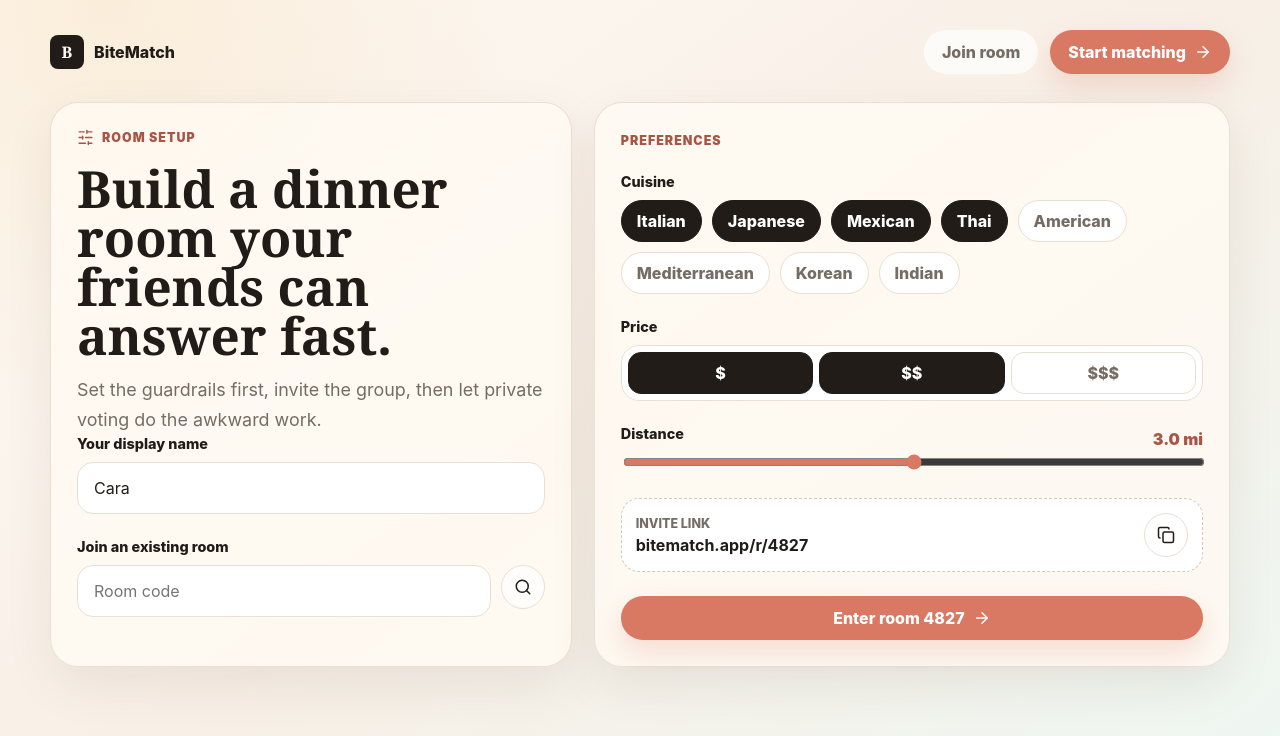
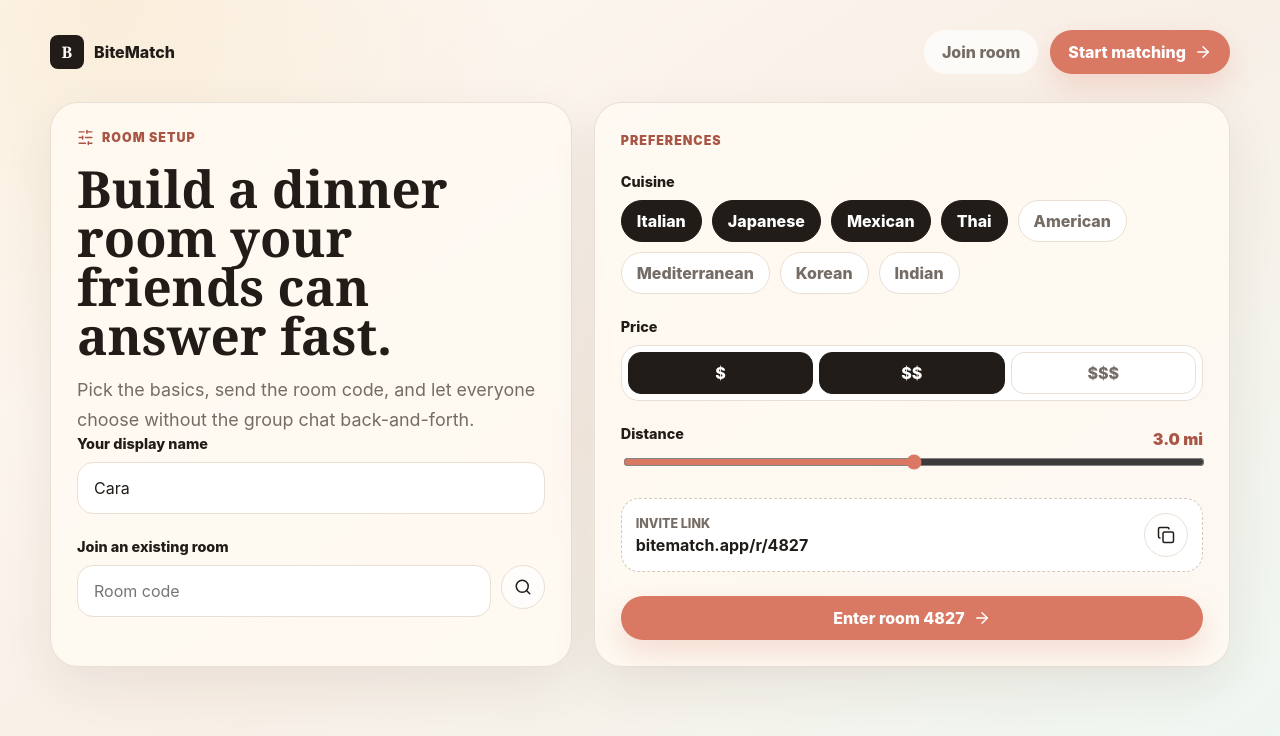
Before and after one commit to chuynh5/BiteMatch, a Next.js app: page / in a window 1280 px wide. Both pictures are taken after a click on the button "Join room". Shown: the top 736 px of the page. Built offline with nearby package versions, Linux system fonts and the light colour scheme.

Commit message:
Update room setup copy

```diff
--- a/app/page.tsx
+++ b/app/page.tsx
@@ -338,8 +338,8 @@ function Setup({
         </div>
         <h2>Build a dinner room your friends can answer fast.</h2>
         <p>
-          Set the guardrails first, invite the group, then let private voting do
-          the awkward work.
+          Pick the basics, send the room code, and let everyone choose without
+          the group chat back-and-forth.
         </p>
 
         <label className="input-label" htmlFor="name">
```
